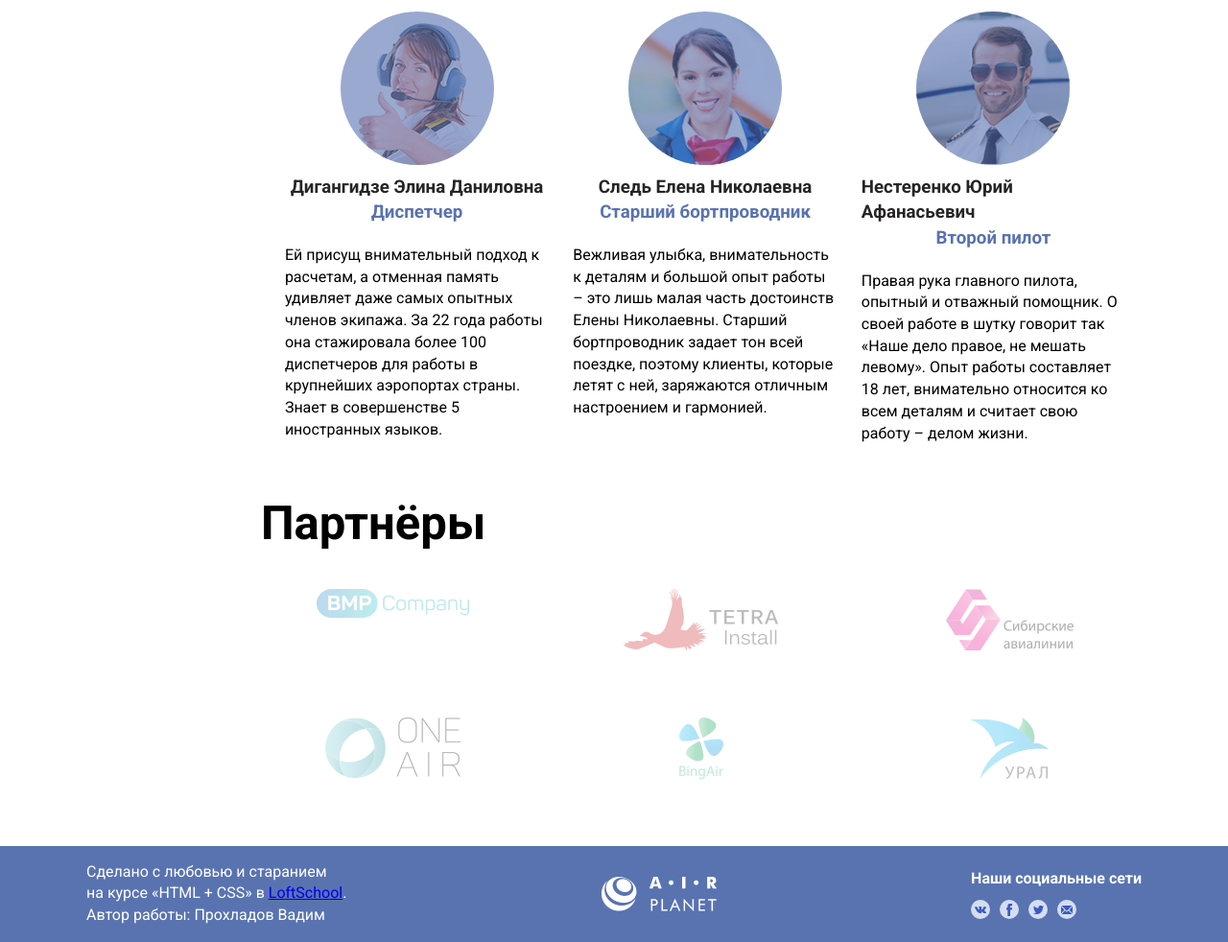
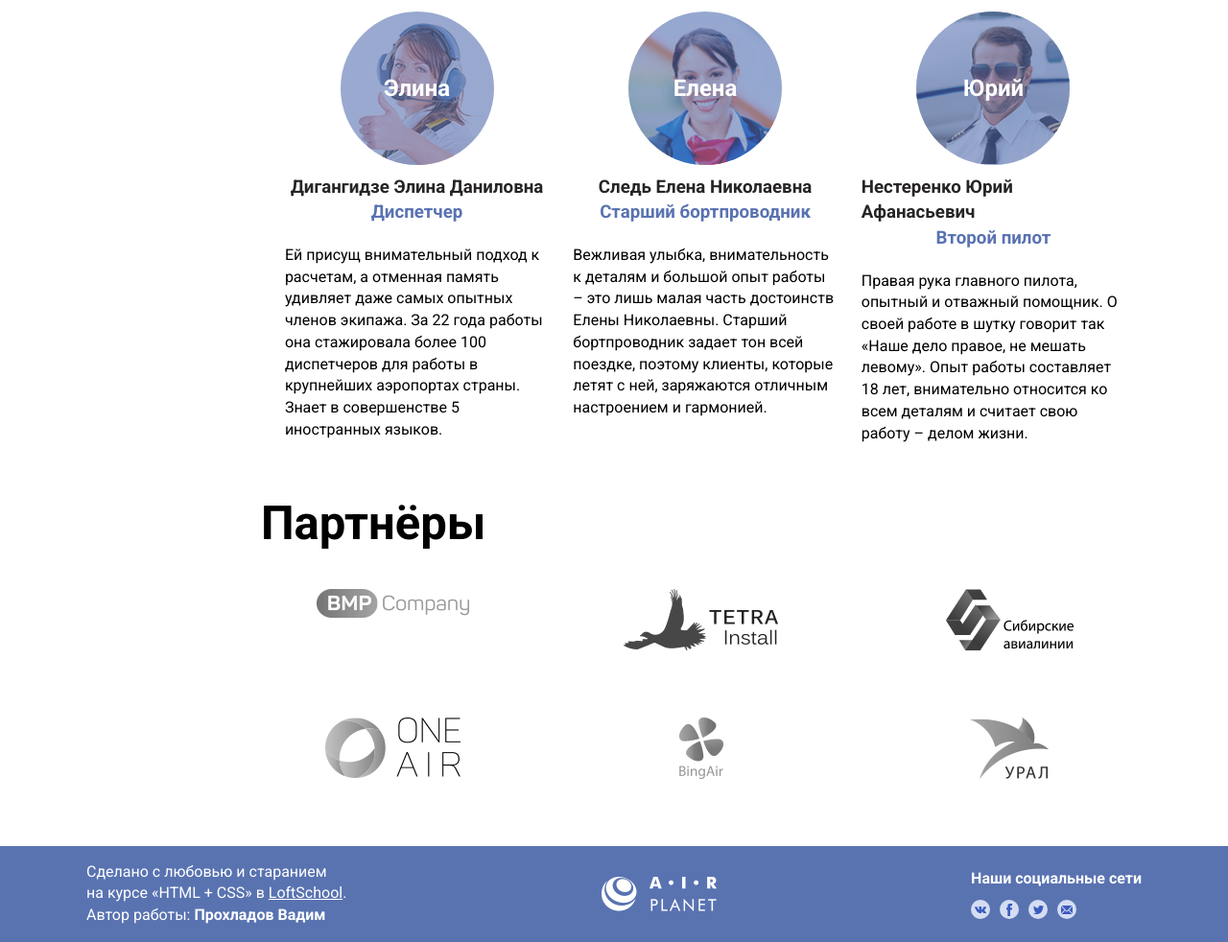
Before and after one commit to lelikkrovo/airplanet, a plain HTML site: page team.html in a window 1280 px wide. Shown: the part 705-1687 px from the top of the page at 96% size. Drawn offline with Linux system fonts and the light colour scheme.

Commit message:
wrapper-content-add

```diff
--- a/css/addition.css
+++ b/css/addition.css
@@ -0,0 +1,15 @@
+html, body {
+  height: 100%;
+}
+
+.wrapper {
+  overflow: hidden;
+  min-width: 1100px;
+  min-height: 100%;
+  display: flex;
+  flex-direction: column;
+}
+
+.wrapper__content {
+  flex: 1;
+}
--- a/reviews.css
+++ b/reviews.css
@@ -369,10 +369,6 @@ img {
   align-content: center;
 }
 
-.copyright__link {
-  color: white;
-}
-
 .reviews__form {
   display: flex;
   justify-content: center;
@@ -387,6 +383,17 @@ img {
 .title {
   font-size: 49px;
   font-weight: 700;
+}
+
+.text__autor {
+  font-weight: 700;
+}
+
+
+
+
+.copyright__link {
+  color: inherit;
 }
 
 .reviews__data {
--- a/style.css
+++ b/style.css
@@ -179,6 +179,14 @@ img {
 /* Шрифты */
 .title {
   font-size: 49px;
+}
+
+.text__autor {
+  font-weight: 700;
+}
+
+.copyright__link {
+  color: inherit;
 }
 
 .tariffs__title {
--- a/team.css
+++ b/team.css
@@ -121,6 +121,18 @@ img {
   background: #5972b1;
   opacity: 0.6;
 }
+
+
+.team__user__name {
+  position: absolute;
+  top: 50%;
+  left: 50%;
+  transform: translate(-50%, -50%);
+  color: white;
+  font-size: 24px;
+  margin: 0;
+}
+
 
 
 
@@ -277,15 +289,19 @@ img {
   align-content: center;
 }
 
-/* .copyright__link {
-  color: white;
-} */
-
 
 /* Шрифты */
 .title {
   font-size: 49px;
   font-weight: 700;
+}
+
+.text__autor {
+  font-weight: 700;
+}
+
+.copyright__link {
+  color: inherit;
 }
 
 .team__user {
@@ -384,10 +400,10 @@ img {
   margin-bottom: 70px;
 }
 
+/* hover-avatar-partners */
 .partners__avatar {
-  opacity: 0.3
+  filter: grayscale(1);
 }
-
 .partners__avatar:hover {
-  opacity: 1
+  filter: grayscale(0);
 }
--- a/team.html
+++ b/team.html
@@ -18,6 +18,7 @@
 
 <body>
   <div class="wrapper">
+    <div class="wrapper__content">
       <header class="header">
         <div class="container">
           <div class="header__container">
@@ -75,7 +76,7 @@
                           <!-- <div class="team__item-wrap"> -->
                             <div class="team__image">
                               <div class="team__avatar">
-                              <!-- <h3 class="hhh">Алексей</h3> -->
+                                <h3 class="team__user__name">Алексей</h3>
                                 <img src="./img/team/Alex.png" alt="" class="team__avatar-pic">
                               </div>
                             </div>
@@ -96,8 +97,8 @@
                           <!-- <div class="team__item-wrap"> -->
                             <div class="team__image">
                               <div class="team__avatar">
+                                <h3 class="team__user__name">Инна</h3>
                                 <img src="./img/team/Inna.png" alt="" class="team__avatar-pic">
-                              <!-- <h3>Инна</h3> -->
                               </div>
                             </div>
                             <article class="team__text">
@@ -117,8 +118,8 @@
                           <!-- <div class="team__item-wrap"> -->
                             <div class="team__image">
                               <div class="team__avatar">
+                                <h3 class="team__user__name">Борис</h3>
                                 <img src="./img/team/Boris.png" alt="" class="team__avatar-pic">
-                              <!-- <h3>Борис</h3> -->
                               </div>
                             </div>
                             <article class="team__text">
@@ -139,8 +140,8 @@
                           <!-- <div class="team__item-wrap"> -->
                             <div class="team__image">
                               <div class="team__avatar">
+                                <h3 class="team__user__name">Элина</h3>
                                 <img src="./img/team/Elina.png" alt="" class="team__avatar-pic">
-                              <!-- <h3>Элина</h3> -->
                               </div>
                             </div>
                             <article class="team__text">
@@ -160,8 +161,8 @@
                           <!-- <div class="team__item-wrap"> -->
                             <div class="team__image">
                               <div class="team__avatar">
+                                <h3 class="team__user__name">Елена</h3>
                                 <img src="./img/team/Elena.png" alt="" class="team__avatar-pic">
-                              <!-- <h3>Елена</h3> -->
                               </div>
                             </div>
                             <article class="team__text">
@@ -181,8 +182,8 @@
                           <!-- <div class="team__item-wrap"> -->
                             <div class="team__image">
                               <div class="team__avatar">
+                                <h3 class="team__user__name">Юрий</h3>
                                 <img src="./img/team/Yrii.png" alt="" class="team__avatar-pic">
-                              <!-- <h3>Юрий</h3> -->
                               </div>
                             </div>
                             <article class="team__text">
@@ -269,6 +270,7 @@
           </div>
         </div>
       </main>
+    </div>
     <footer class="footer">
       <div class="container">
         <div class="footer__container">
@@ -276,7 +278,7 @@
             <p class="footer__copyright">
               Сделано с любовью и старанием<br>на курсе «HTML + CSS» в
               <a href="https://loftschool.com/" class="copyright__link">LoftSchool</a>.<br>
-              Автор работы: Прохладов Вадим
+              Автор работы: <span class="text__autor">Прохладов Вадим</span>
               <!-- верстка: vladimir-kushnerov -->
             </p>
 
```
Also changed, not shown: index.html (+3 -1 lines), reviews.html (+4 -2 lines). Lines whose indentation alone changed are shown as unchanged.
